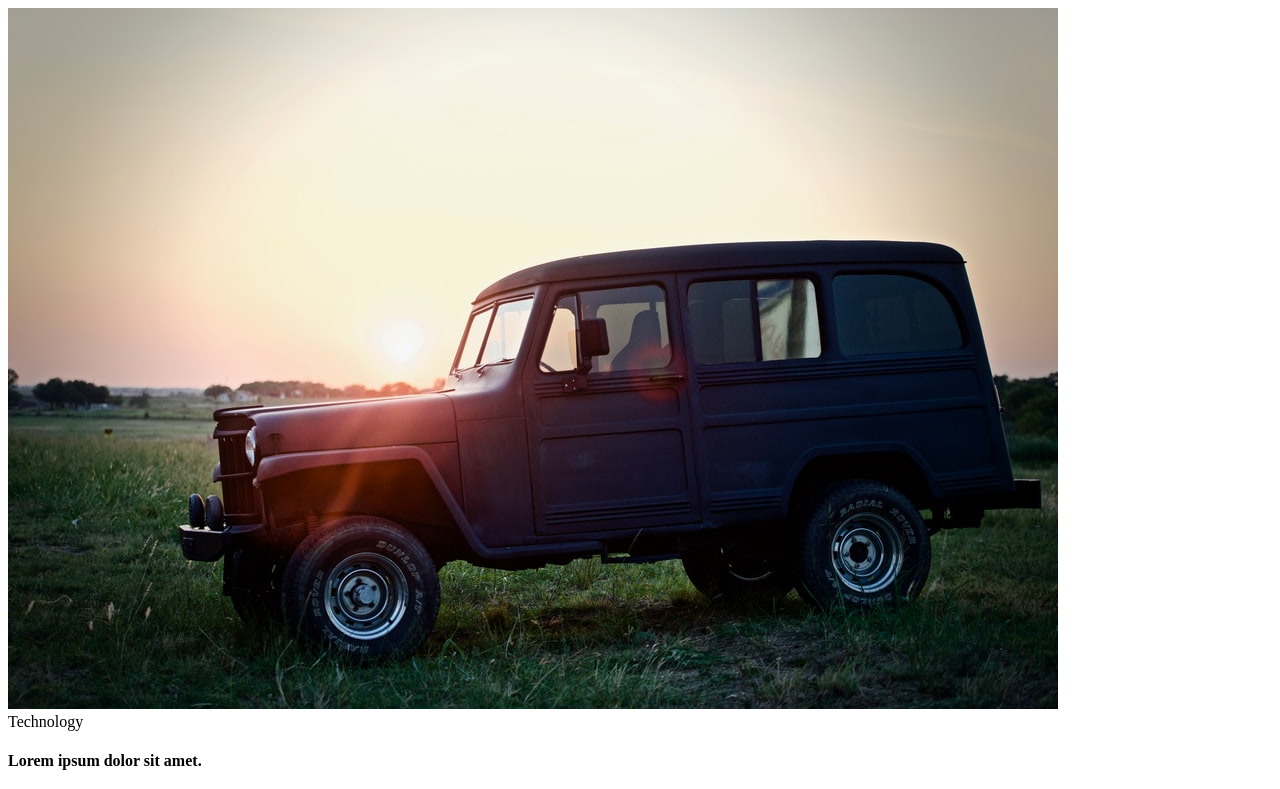
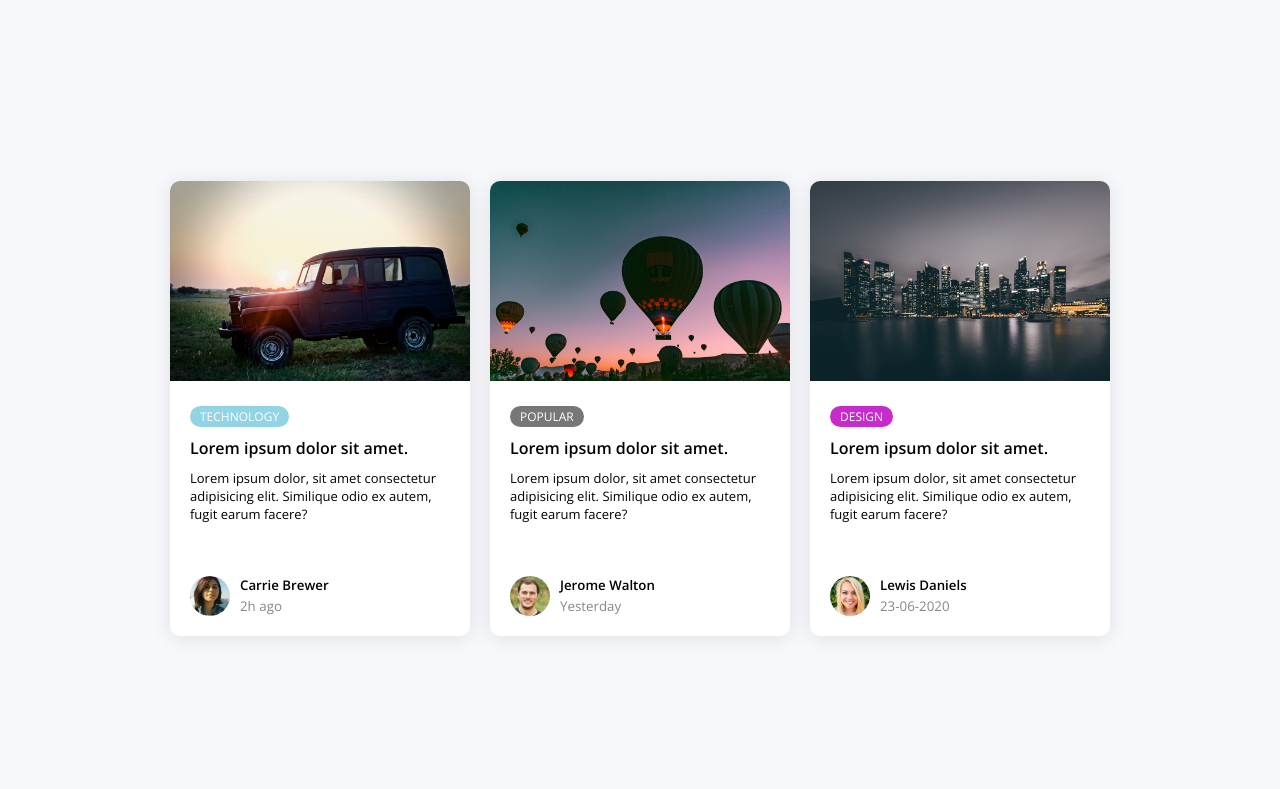
Before and after one commit to ColomboRiccardo/blog-cards, a plain HTML site: page index.html in a window 1280 px wide. Shown: the top 789 px of the page. Drawn offline with nearby package versions, Linux system fonts and the light colour scheme.

Commit message:
final commit

```diff
--- a/style.css
+++ b/style.css
@@ -1 +1,95 @@
 @import url('https://fonts.googleapis.com/css2?family=Open+Sans:wght@400;600&display=swap');
+
+* {
+	box-sizing: border-box;
+}
+
+body {
+	background-color: #f7f8fc;
+	font-family: 'Open Sans', sans-serif;
+	display: flex;
+	align-items: center;
+	justify-content: center;
+	height: 100vh;
+}
+
+.container {
+	display: grid;
+	grid-template-columns: repeat(3, 1fr);
+	gap: 20px;
+	width: 940px;
+	margin: auto;
+}
+
+.card {
+	background-color: white;
+	border-radius: 10px;
+	box-shadow: 0 2px 20px rgba(0, 0, 0, 0.1);
+	overflow: hidden;
+	width: 300px;
+}
+.card-header img {
+	width: 100%;
+	height: 200px;
+	object-fit: cover;
+}
+
+.card-body {
+	display: flex;
+	flex-direction: column;
+	align-items: start;
+	padding: 20px;
+	min-height: 250px;
+}
+
+.tag {
+	background: #777;
+	border-radius: 50px;
+	font-size: 12px;
+	margin: 0px;
+	color: #fff;
+	padding: 2px 10px;
+	text-transform: uppercase;
+}
+
+.tag-teal {
+	background-color: #92d4e4;
+}
+.tag-purple {
+	background-color: #3d1d94;
+}
+.tag-pink {
+	background-color: #c62bcb;
+}
+
+.card-body h4 {
+	margin: 10px 0;
+}
+
+.card-body p {
+	font-size: 13px;
+	margin: 0 0 40px;
+}
+
+.user {
+	display: flex;
+	margin-top: auto;
+}
+.user img {
+	width: 40px;
+	height: 40px;
+	border-radius: 50%;
+	margin-right: 10px;
+}
+.user-info h5 {
+	margin: 0;
+}
+.user-info small {
+	color: #888785;
+}
+@media (max-width: 940px) {
+	.container {
+		grid-template-columns: 1fr;
+		justify-items: center;
+	}
+}
```
